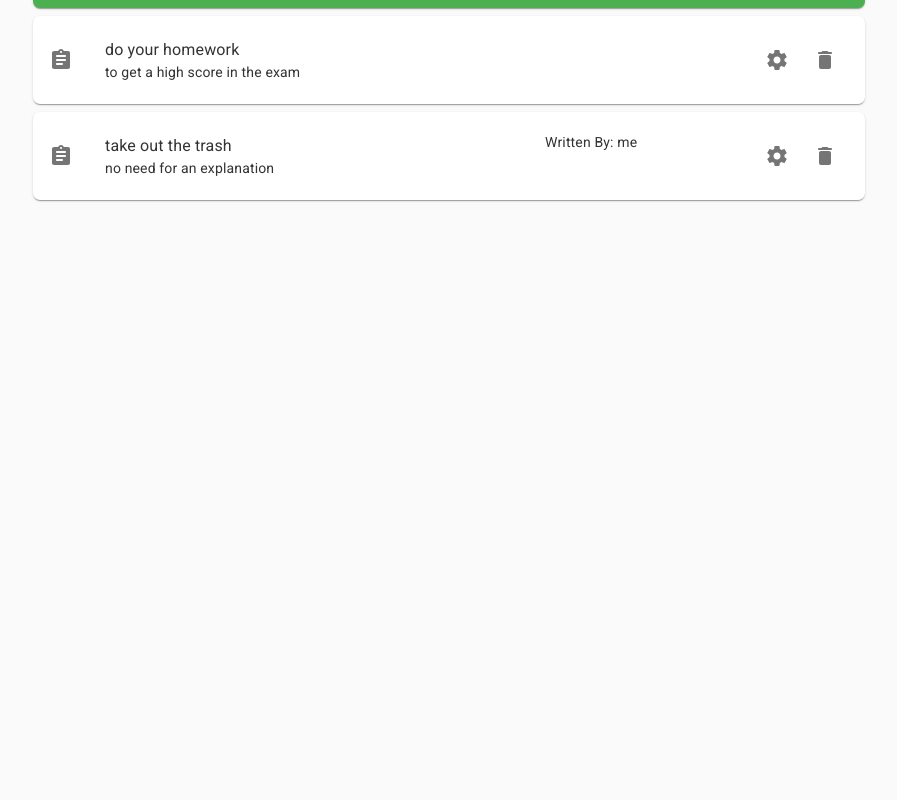
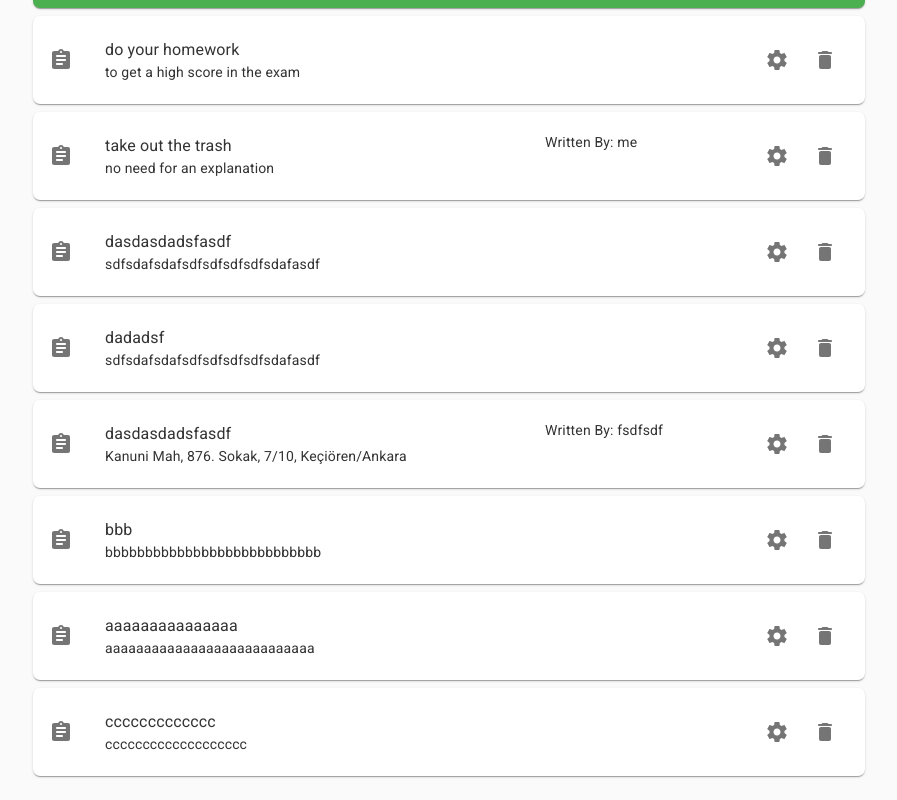
Before and after one commit to sberkaye/to-do-webapp, a React (Create React App) app: page / in a window 1280 px wide. Shown: the part 472-1272 px from the top of the page, without its empty margins (191-1088 px from the left). Before the commit the page ends 800 px from the top, so only its background shows below. Built offline with nearby package versions, Linux system fonts and the light colour scheme; data requests are answered from the project's data file.

Commit message:
Created worker and watcher sagas for adding TODOs.

```diff
--- a/db.json
+++ b/db.json
@@ -1,12 +1,14 @@
 {
   "todos": [
     {
+      "id": 1,
       "name": "Buy milk",
       "description": "go to market and buy some milk",
       "completed": false,
       "writtenBy": "Berkay Ergin"
     },
     {
+      "id": 2,
       "name": "learn redux saga",
       "description": "read the docs and watch some tutorials to learn redux sage",
       "completed": true,
@@ -14,27 +16,79 @@
       "completedBy": "Berkay Ergin"
     },
     {
+      "id": 3,
       "name": "graduate from Hogwarts",
       "description": "attend Hogwarts and graduate before getting killed by the Dark Lord",
       "completed": false,
       "writtenBy": "Harry Potter"
     },
     {
+      "id": 4,
       "name": "make coffee",
       "description": "make a cup of coffee to not to fall asleep",
       "completed": true,
       "writtenBy": "Albert Einstein"
     },
     {
+      "id": 5,
       "name": "do your homework",
       "description": "to get a high score in the exam",
       "completed": false
     },
     {
+      "id": 6,
       "name": "take out the trash",
       "description": "no need for an explanation",
       "completed": false,
       "writtenBy": "me"
+    },
+    {
+      "name": "dasdasdadsfasdf",
+      "description": "sdfsdafsdafsdfsdfsdfsdfsdafasdf",
+      "completed": false,
+      "writtenBy": "",
+      "completedBy": "",
+      "id": 7
+    },
+    {
+      "name": "dadadsf",
+      "description": "sdfsdafsdafsdfsdfsdfsdfsdafasdf",
+      "completed": false,
+      "writtenBy": "",
+      "completedBy": "",
+      "id": 8
+    },
+    {
+      "name": "dasdasdadsfasdf",
+      "description": "Kanuni Mah, 876. Sokak, 7/10, Keçiören/Ankara",
+      "completed": false,
+      "writtenBy": "fsdfsdf",
+      "completedBy": "",
+      "id": 9
+    },
+    {
+      "name": "bbb",
+      "description": "bbbbbbbbbbbbbbbbbbbbbbbbbbb",
+      "completed": false,
+      "writtenBy": "",
+      "completedBy": "",
+      "id": 10
+    },
+    {
+      "name": "aaaaaaaaaaaaaaa",
+      "description": "aaaaaaaaaaaaaaaaaaaaaaaaaaa",
+      "completed": false,
+      "writtenBy": "",
+      "completedBy": "",
+      "id": 11
+    },
+    {
+      "name": "ccccccccccccc",
+      "description": "ccccccccccccccccccc",
+      "completed": false,
+      "writtenBy": "",
+      "completedBy": "",
+      "id": 12
     }
   ]
 }
--- a/src/components/TodoDialog.jsx
+++ b/src/components/TodoDialog.jsx
@@ -62,7 +62,7 @@ const TodoDialog = (props) => {
 TodoDialog.propTypes = {
   open: PropTypes.bool.isRequired,
   handleOpen: PropTypes.func.isRequired,
-  name: PropTypes.string.isRequired,
+  name: PropTypes.string,
   type: PropTypes.string.isRequired,
 };
 
--- a/src/components/TodoForm.jsx
+++ b/src/components/TodoForm.jsx
@@ -7,6 +7,7 @@ import {
   Grid,
   TextField,
 } from '@material-ui/core';
+import { useDispatch } from 'react-redux';
 import PropType from 'prop-types';
 import { useFormik } from 'formik';
 import { addTodo } from '../redux/actions/actionTodos';
@@ -87,6 +88,7 @@ const validate = (values) => {
 
 const TodoForm = (props) => {
   const classes = useStyles();
+  const dispatch = useDispatch();
   const {
     closeDialog,
     showSnackbar,
@@ -110,7 +112,7 @@ const TodoForm = (props) => {
     onSubmit: (val) => {
       closeDialog();
       if (type === 'add') {
-        addTodo({ ...val });
+        dispatch(addTodo(val));
       }
       showSnackbar(true);
     },
--- a/src/redux/sagas/handlers/todos.js
+++ b/src/redux/sagas/handlers/todos.js
@@ -16,10 +16,9 @@ function* handleGetTodos() {
 
 function* handleAddTodo(action) {
   try {
-    yield call(requestPostTodo(action));
-    handleGetTodos();
+    yield call(requestPostTodo, action.payload);
   } catch (err) {
-    console.err(err);
+    console.error(err);
   }
 }
 
--- a/src/redux/sagas/requests/todos.js
+++ b/src/redux/sagas/requests/todos.js
@@ -13,9 +13,7 @@ function requestPostTodo(todo) {
   return axios.request({
     method: 'post',
     url: 'http://localhost:3004/todos',
-    data: {
-      ...todo,
-    },
+    data: todo,
   });
 }
 
--- a/src/redux/sagas/rootSaga.js
+++ b/src/redux/sagas/rootSaga.js
@@ -1,4 +1,4 @@
-import { takeLatest, takeEvery, all } from '@redux-saga/core/effects';
+import { takeLatest, all } from '@redux-saga/core/effects';
 import { handleGetTodos, handleAddTodo } from './handlers/todos';
 import { FETCH_TODOS, ADD } from '../actions/types';
 
@@ -6,6 +6,6 @@ import { FETCH_TODOS, ADD } from '../actions/types';
 export function* rootSaga() {
   yield all([
     takeLatest(FETCH_TODOS, handleGetTodos),
-    takeEvery(ADD, handleAddTodo),
+    takeLatest(ADD, handleAddTodo),
   ]);
 }
```
